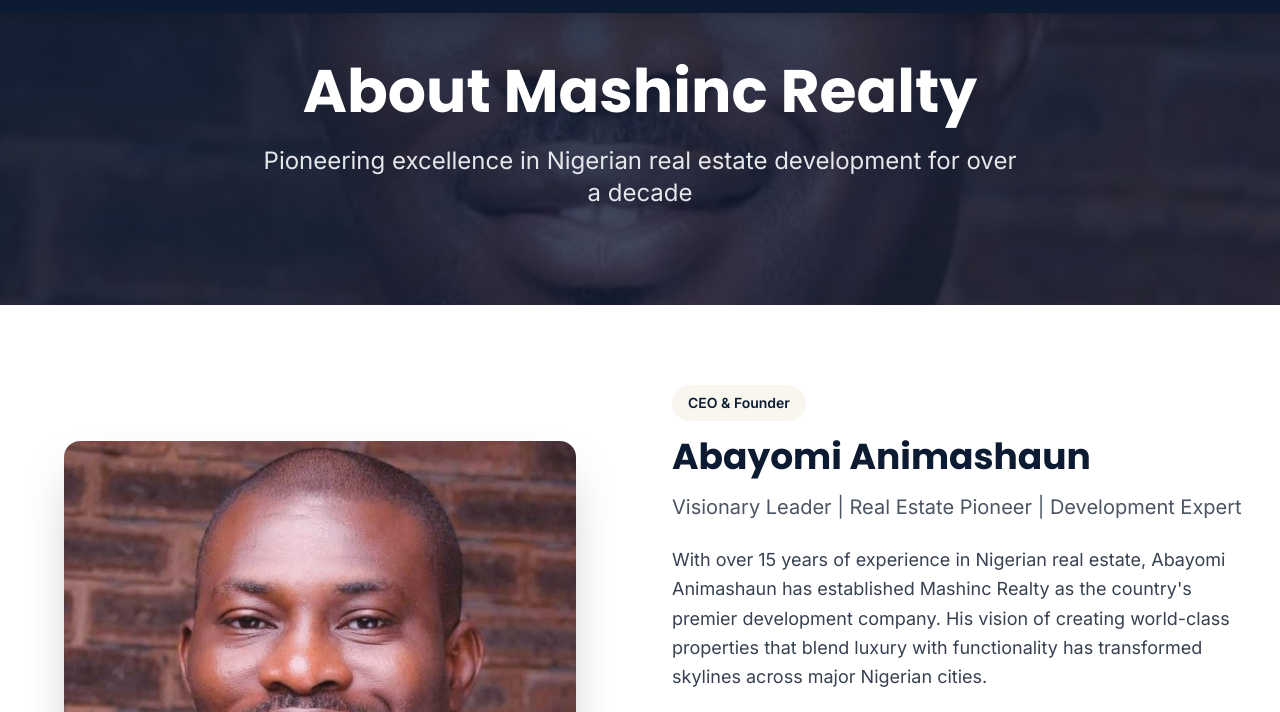
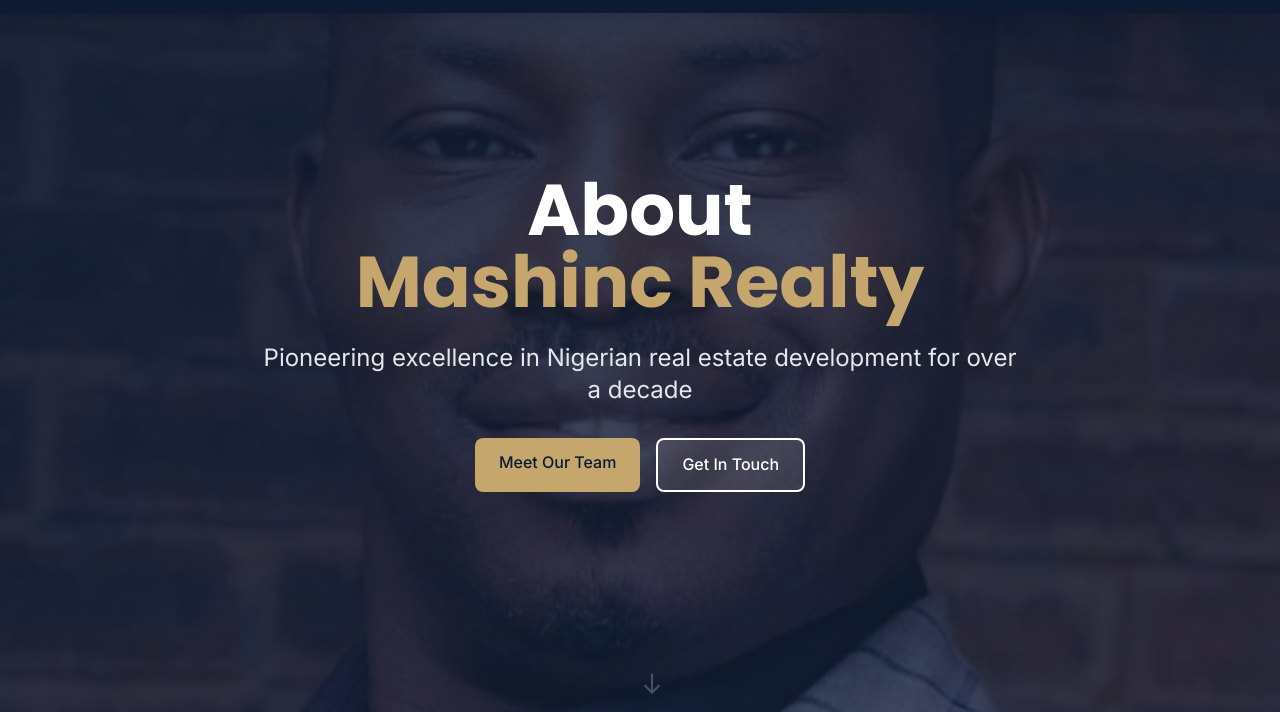
Before and after one commit to dev-tunmise/Mashinc, a website: page mashinc-realty/about.html in a window 1280 px wide. Shown: the part 67-779 px from the top of the page. Drawn offline with Linux system fonts and the light colour scheme.

Commit message:
Standardize hero sections: Make all pages consistent with index page layout

```diff
--- a/mashinc-realty/about.html
+++ b/mashinc-realty/about.html
@@ -84,7 +84,7 @@
     <!-- Main Content -->
     <main id="main-content" role="main">
         <!-- HERO SECTION -->
-        <section class="relative pt-32 pb-24 overflow-hidden">
+        <section class="relative min-h-screen flex items-center justify-center overflow-hidden">
             <!-- Background Image - CHANGE SRC TO YOUR IMAGE -->
             <img src="./src/images/Mashinc-boss.jpg" alt="About Mashinc Realty Background" class="absolute inset-0 w-full h-full object-cover z-0" loading="eager">
 
@@ -92,15 +92,29 @@
             <div class="absolute inset-0 bg-gradient-to-br from-primary/90 to-primary/70 z-10"></div>
 
             <!-- Content -->
-            <div class="relative z-20 max-w-7xl mx-auto px-4 sm:px-6 lg:px-8">
-                <div class="text-center">
-                    <h1 class="text-4xl md:text-5xl lg:text-6xl font-heading font-bold text-white mb-6 animate-fade-in">
-                        About Mashinc Realty
-                    </h1>
-                    <p class="text-xl md:text-2xl text-gray-200 max-w-3xl mx-auto animate-fade-in animation-delay-200">
-                        Pioneering excellence in Nigerian real estate development for over a decade
-                    </p>
+            <div class="relative z-20 max-w-7xl mx-auto px-4 sm:px-6 lg:px-8 text-center">
+                <h1 class="text-4xl md:text-6xl lg:text-7xl font-heading font-bold text-white mb-6 animate-fade-in">
+                    About
+                    <span class="block text-secondary">Mashinc Realty</span>
+                </h1>
+                <p class="text-xl md:text-2xl text-gray-200 mb-8 max-w-3xl mx-auto animate-fade-in animation-delay-200">
+                    Pioneering excellence in Nigerian real estate development for over a decade
+                </p>
+                <div class="flex flex-col sm:flex-row gap-4 justify-center animate-fade-in animation-delay-400">
+                    <a href="#ceo-spotlight" class="btn-secondary">
+                        Meet Our Team
+                    </a>
+                    <a href="contact.html" class="btn-outline bg-white/10 border-white text-white hover:bg-white hover:text-primary">
+                        Get In Touch
+                    </a>
                 </div>
+            </div>
+
+            <!-- Scroll indicator -->
+            <div class="absolute bottom-8 left-1/2 transform -translate-x-1/2 animate-bounce">
+                <svg class="w-6 h-6 text-white" fill="none" stroke="currentColor" viewBox="0 0 24 24">
+                    <path stroke-linecap="round" stroke-linejoin="round" stroke-width="2" d="M19 14l-7 7m0 0l-7-7m7 7V3"></path>
+                </svg>
             </div>
         </section>
 
```
Also changed, not shown: mashinc-realty/blog.html (+11 -4 lines), mashinc-realty/contact.html (+23 -9 lines), mashinc-realty/joint-ventures.html (+10 -3 lines), mashinc-realty/listings.html (+34 -1 lines), mashinc-realty/dist/output.css.
